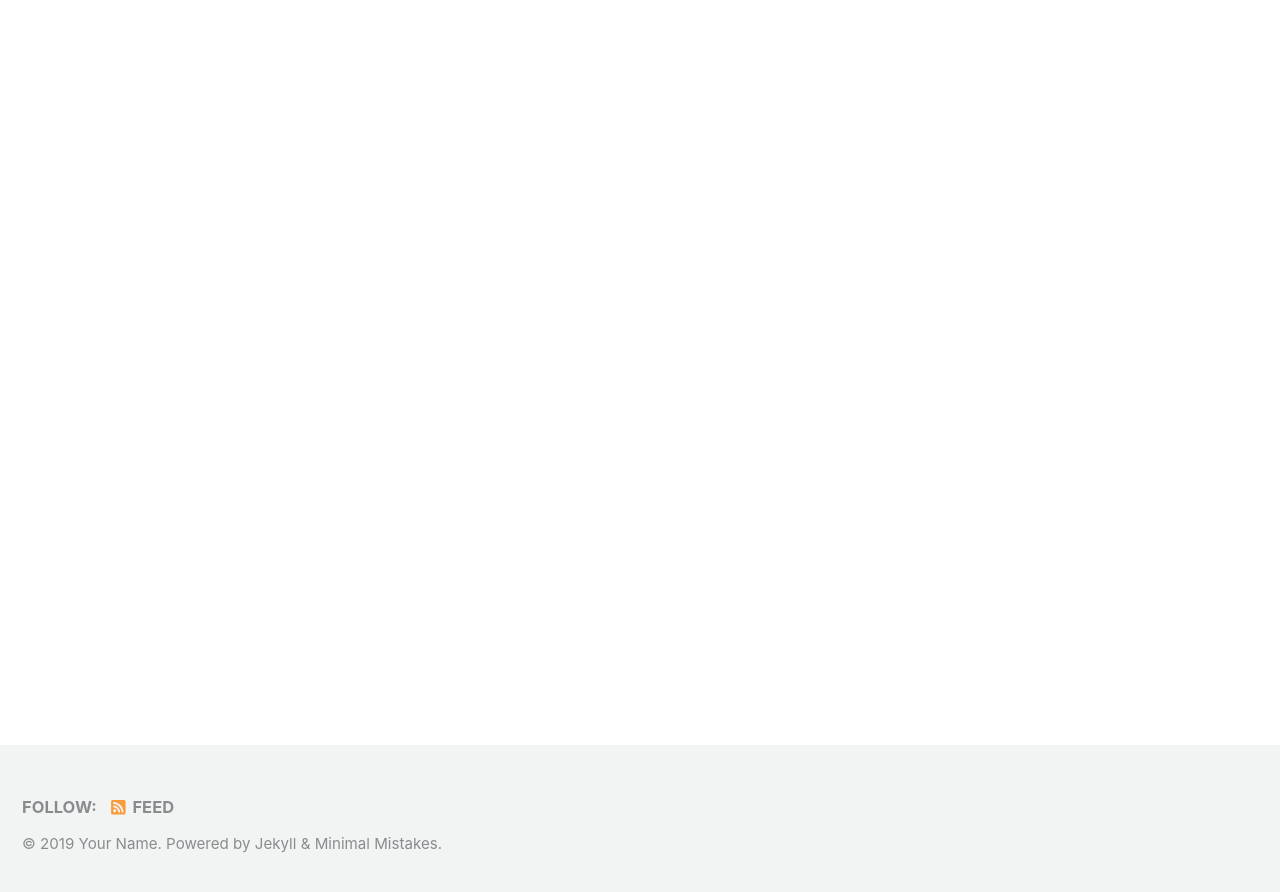
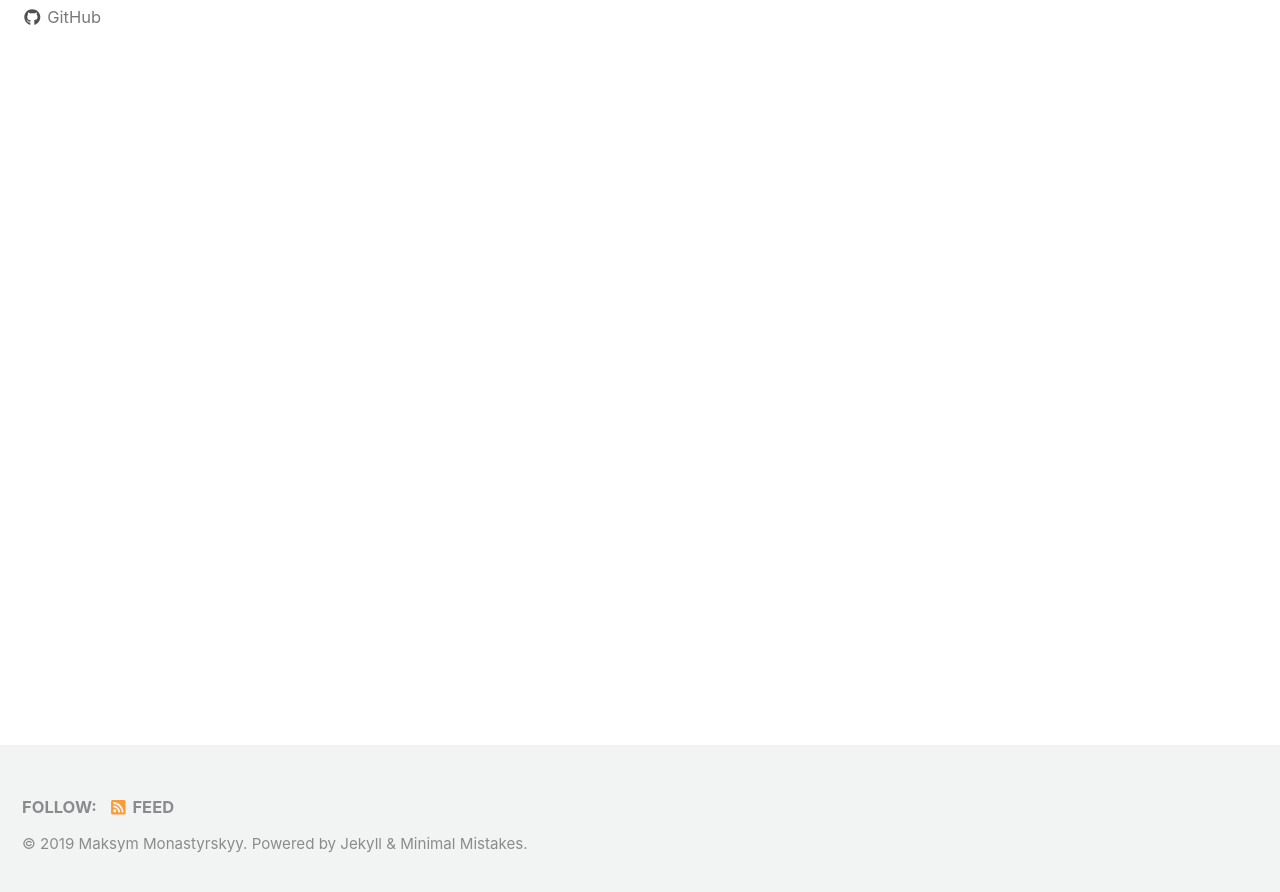
Before and after one commit to monastyrskyy/monastyrskyy.github.io, a Jekyll site: the page built from index.html, in a window 1280 px wide and 900 px high, scrolled down 222 px. Shown: the top 892 px of the window. Built offline with Jekyll 4.4.1, drawn with Linux system fonts in a browser that asks for light colours; cached includes are drawn as plain includes; nearby versions of some CDN libraries; the list of posts is cut into pages by our own code; some of the changed text lies outside the part shown.

Commit message:
Second update, edited config.yml

```diff
--- a/_config.yml
+++ b/_config.yml
@@ -16,10 +16,10 @@ minimal_mistakes_skin    : "default" # "air", "aqua", "contrast", "dark", "dirt"
 
 # Site Settings
 locale                   : "en-US"
-title                    : "Site Title"
+title                    : "Maksym Monastyrskyy"
 title_separator          : "-"
-name                     : "Your Name"
-description              : "An amazing website."
+name                     : "Maksym Monastyrskyy"
+description              : "Data Science Portfolio."
 url                      : # the base hostname & protocol for your site e.g. "https://mmistakes.github.io"
 baseurl                  : # the subpath of your site, e.g. "/blog"
 repository               : # GitHub username/repo-name e.g. "mmistakes/minimal-mistakes"
@@ -106,10 +106,10 @@ analytics:
 
 # Site Author
 author:
-  name             : "Your Name"
+  name             : "Maksym Monastyrskyy"
   avatar           : # path of avatar image, e.g. "/assets/images/bio-photo.jpg"
-  bio              : "I am an amazing person."
-  location         : "Somewhere"
+  bio              : "Data Science Portfolio."
+  location         : "Greater Sacramento Area, CA"
   email            :
   links:
     - label: "Email"
@@ -126,7 +126,7 @@ author:
       # url: "https://facebook.com/"
     - label: "GitHub"
       icon: "fab fa-fw fa-github"
-      # url: "https://github.com/"
+      url: "monastyrskyy"
     - label: "Instagram"
       icon: "fab fa-fw fa-instagram"
       # url: "https://instagram.com/"
@@ -293,3 +293,11 @@ defaults:
       comments: # true
       share: true
       related: true
+
+# _pages
+  - scope:
+      path: ""
+      type: pages
+    values:
+      layout: single
+      author_profile: true
```
